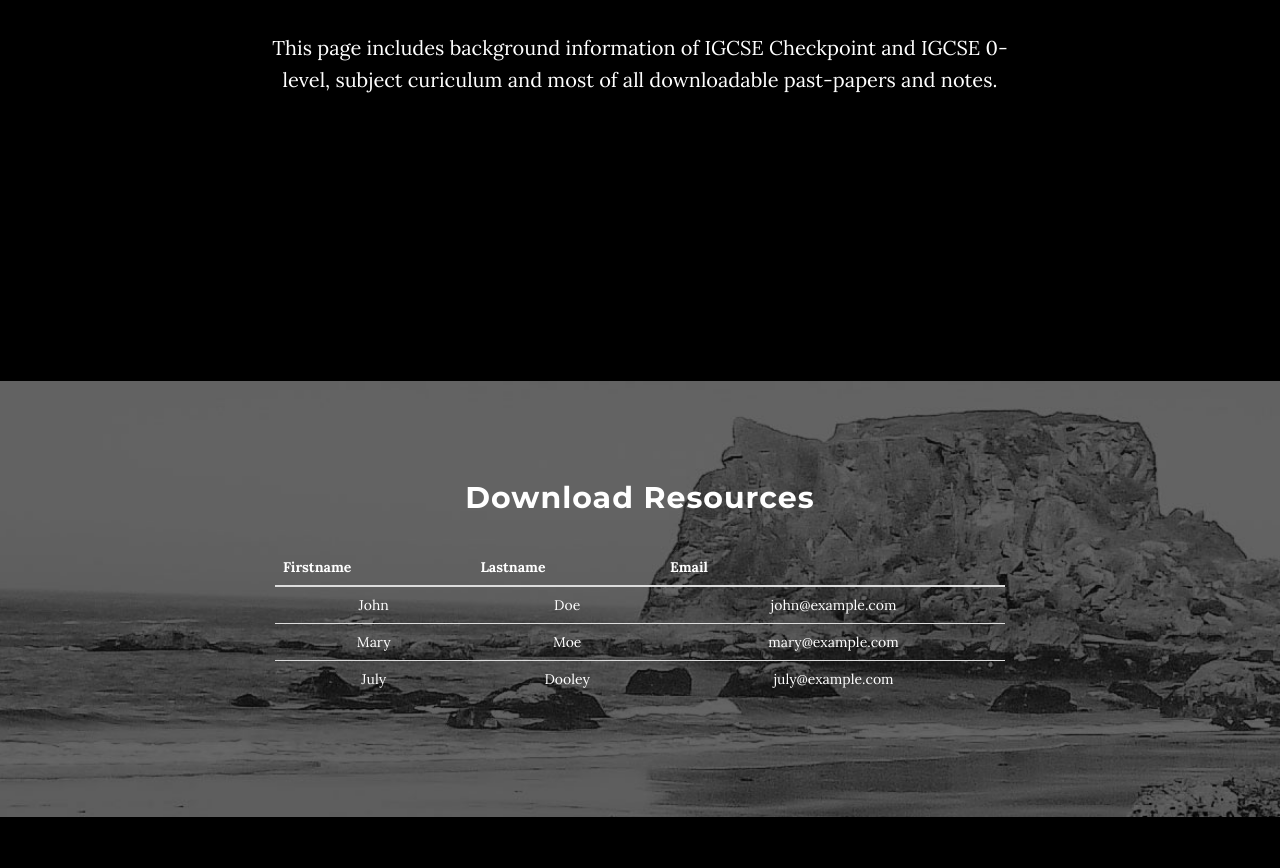
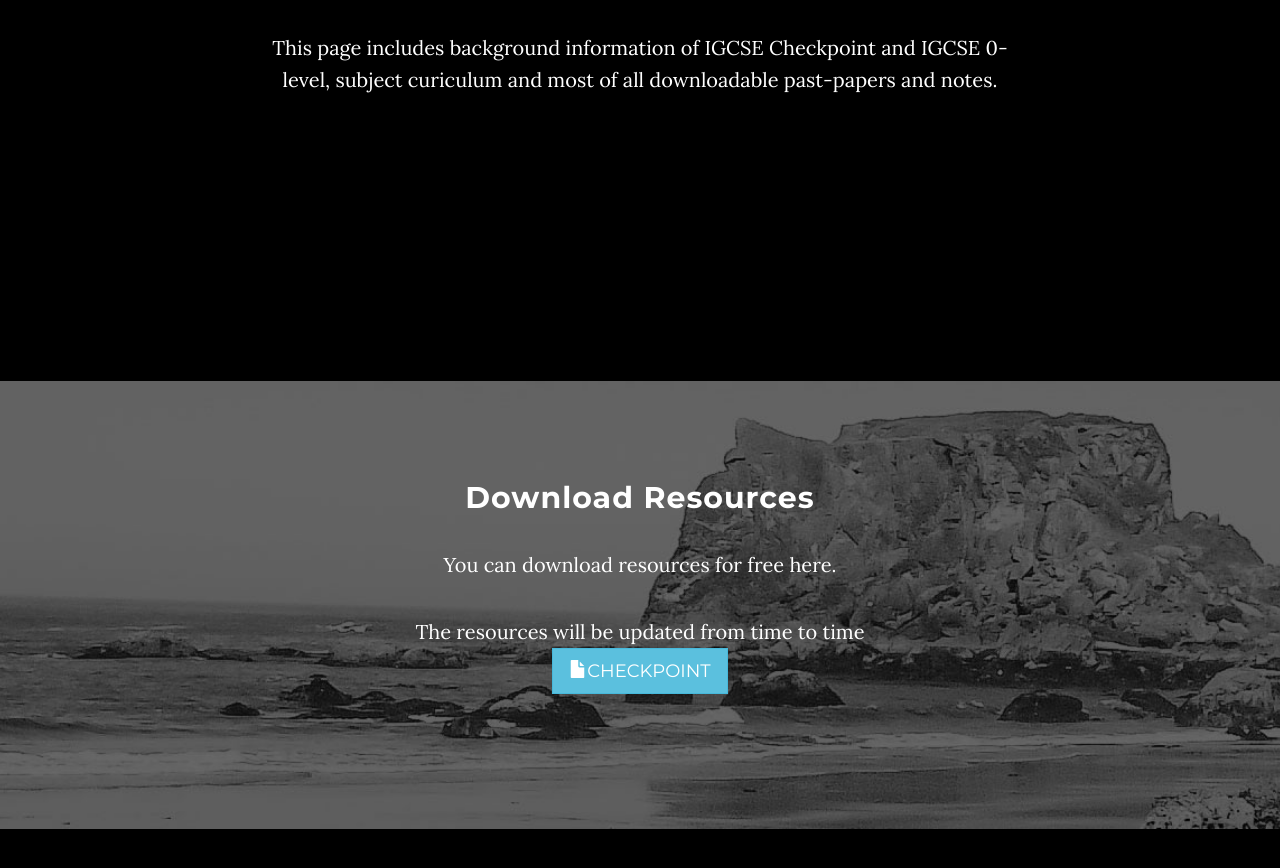
Before and after one commit to suaidishak/journey_web_project, a website: page index.html in a window 1280 px wide. Shown: the part 1284-2152 px from the top of the page. Drawn offline with nearby package versions, Linux system fonts and the light colour scheme; a script that the page names is missing.

Commit message:
second update

```diff
--- a/index.html
+++ b/index.html
@@ -75,7 +75,10 @@
                 <div class="row">
                     <div class="col-md-8 col-md-offset-2">
                         <h1 class="brand-heading">MyIGCSE 6A* Journey</h1>
-                            <blockquote class="blockquote-reverse"><p class="intro-text"><script type="text/javascript" src="http://ahadith.co.uk/dh_v1.1.php"></script></p></blockquote><br>
+                            <!-- <blockquote class="blockquote-reverse"><p class="intro-text"><script type="text/javascript" src="http://ahadith.co.uk/dh_v1.1.php"></script></p></blockquote><br> -->
+                             <blockquote class="blockquote-reverse"><p class="intro-text"><script src="http://wordsmith.org/words/quote2.js" type="text/javascript"></script></p></blockquote><br>
+
+
                         <a href="#about" class="btn btn-circle page-scroll">
                             <i class="fa fa-angle-double-down animated"></i>
                         </a>
@@ -98,20 +101,24 @@
     </section>
 
     <!-- Download Section -->
-    <!-- <section id="download" class="content-section text-center">
+    <section id="download" class="content-section text-center">
         <div class="download-section">
             <div class="container">
                 <div class="col-lg-8 col-lg-offset-2">
                     <h2>Download Resources</h2>
-                    <p>You can download resources for free on the preview page at Start Bootstrap.</p>
-                    <a href="http://startbootstrap.com/template-overviews/grayscale/" class="btn btn-default btn-lg">Visit Download Page</a>
+                    <p>You can download resources for free here.</p>
+                    <p>The resources will be updated from time to time<br>
+                    <a href="https://drive.google.com/open?id=0Byw0pZxd_8gAcGlqRF9ZeVR1ZUk" target="_blank" class="btn btn-info btn-lg">
+                    <span class="glyphicon glyphicon-file"></span>Checkpoint</a></p>
+
+                  <!--   <a href="http://startbootstrap.com/template-overviews/grayscale/" class="btn btn-default btn-lg">Visit Download Page</a> -->
                 </div>
             </div>
         </div>
-    </section> -->
+    </section>
 
 <!-- Download Section-->
-    <section id="download" class="content-section text-center">
+    <!-- <section id="download" class="content-section text-center">
         <div class="download-section">
             <div class="container">
                 <div class="col-lg-8 col-lg-offset-2">
@@ -145,7 +152,7 @@
                 </div>
             </div>
         </div>
-    </section>
+    </section> -->
     <!-- Contact Section -->
     <section id="contact" class="container content-section text-center">
         <div class="row">
```
